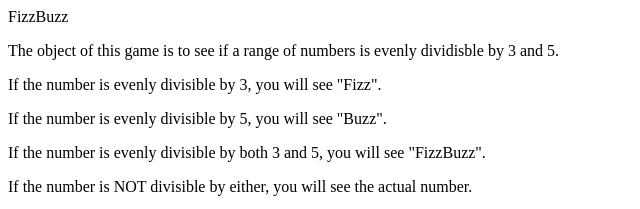
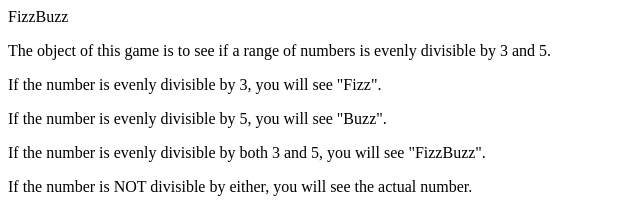
Before and after one commit to srkiley1/fizzbuzz, a plain HTML site: page index.html in a window 1280 px wide. Shown: the top 209 px of the page, 0-640 px from the left. Drawn offline with nearby package versions, Linux system fonts and the light colour scheme.

Commit message:
spelling error

```diff
--- a/index.html
+++ b/index.html
@@ -10,7 +10,7 @@
 <body>
 	<header>FizzBuzz</header>
 		<div class="instructions">
-			<p>The object of this game is to see if a range of numbers is evenly dividisble by 3 and 5.</p>
+			<p>The object of this game is to see if a range of numbers is evenly divisible by 3 and 5.</p>
 			<p>If the number is evenly divisible by 3, you will see "Fizz".</p>
 			<p>If the number is evenly divisible by 5, you will see "Buzz".</p>
 			<p>If the number is evenly divisible by both 3 and 5, you will see "FizzBuzz".</p>
```
